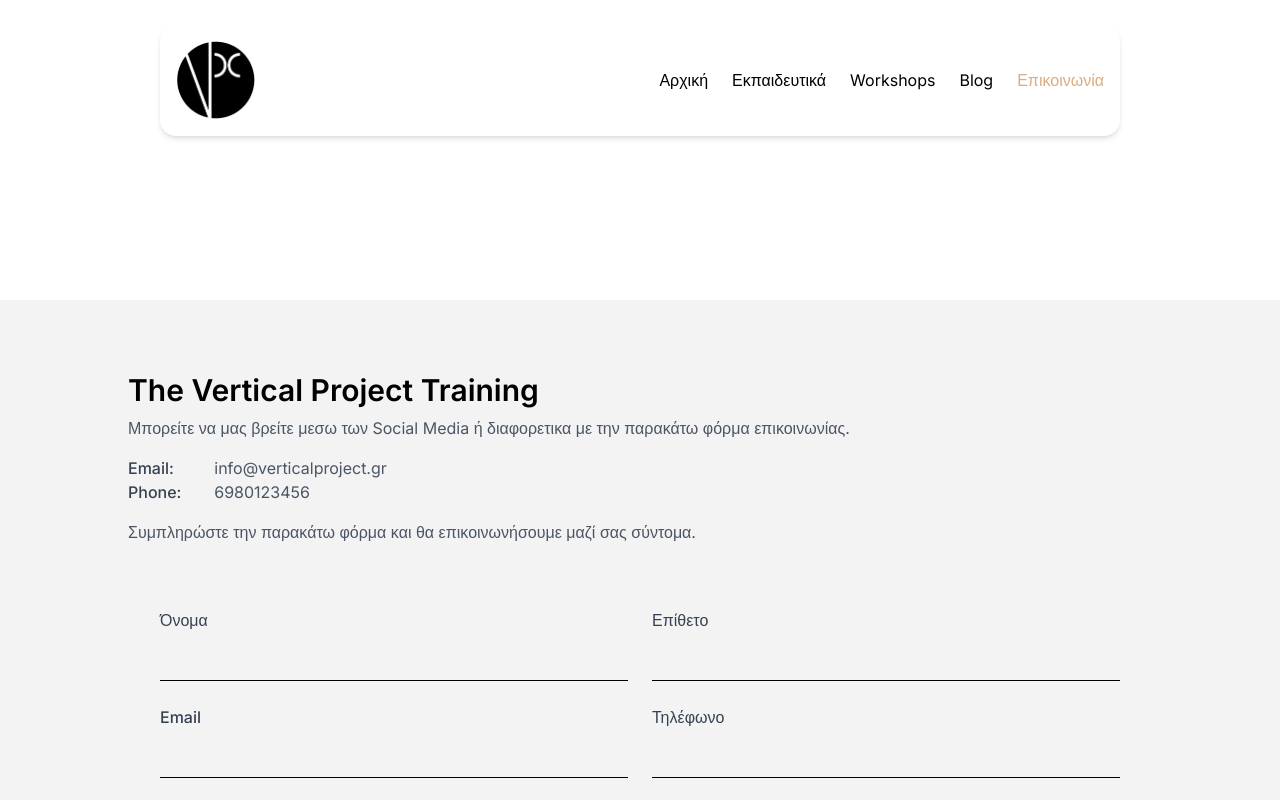
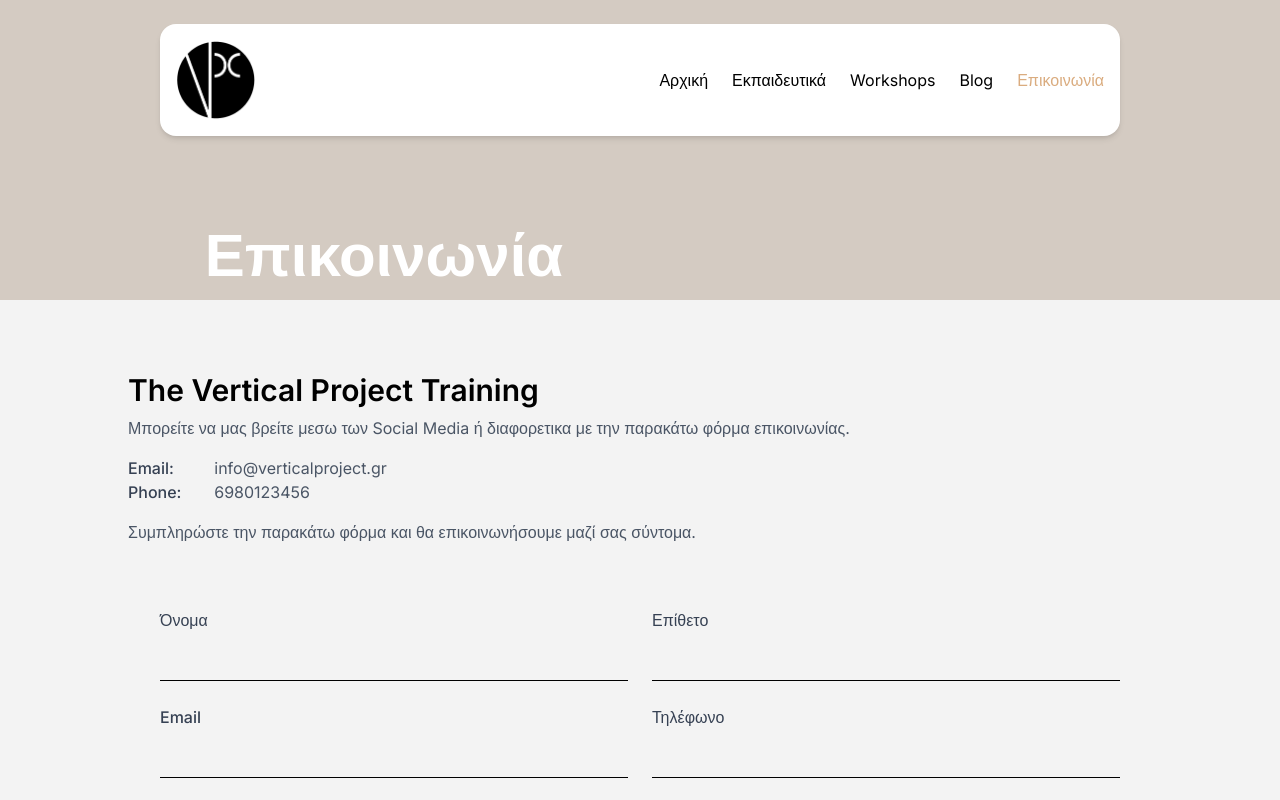
Before and after one commit to Tsagiannoudis/vertical-project, a Next.js app: page /contact in a window 1280 px wide. Shown: the top 800 px of the page. Built offline with nearby package versions, Linux system fonts and the light colour scheme.

Commit message:
footer css fixed

```diff
--- a/src/app/globals.css
+++ b/src/app/globals.css
@@ -1,7 +1,7 @@
 @import "tailwindcss";
 
 :root {
-  --background: #ffffff;
+  --background: #D4CBC2;
   --foreground: #171717;
 }
 
--- a/src/app/layout.tsx
+++ b/src/app/layout.tsx
@@ -24,10 +24,10 @@ export default function RootLayout({
 }>) {
   return (
     <html lang="en">
-      <body className={inter.className}>
+      <body className={`${inter.className} bg-[#F3F3F3]`}>
         <Navbar />
         {children}
-        <FooterPage />
+        <FooterPage/>
       </body>
     </html>
   );
--- a/src/components/Footer.tsx
+++ b/src/components/Footer.tsx
@@ -25,8 +25,6 @@ export default function FooterPage() {
                   Blog
                 </Link>
               </li>
-              {/* You can create an /about page later */}
-              {/* <li><Link href="/about" className="hover:underline">About Us</Link></li> */}
               <li>
                 <Link href="/contact" className="hover:underline">
                   Επικοινωνία
--- a/src/components/contact/HeroSectionContact.tsx
+++ b/src/components/contact/HeroSectionContact.tsx
@@ -2,7 +2,7 @@
 
 const HeroSectionContact = () => {
     return (
-    <section className="relative w-full h-[300px] bg-[##D4CBC2]">
+    <section className="relative w-full h-[300px] bg-[#D4CBC2]">
         {/* <Image
           src="/h2-rev-img.jpg"
           alt="Hero Image"
```
